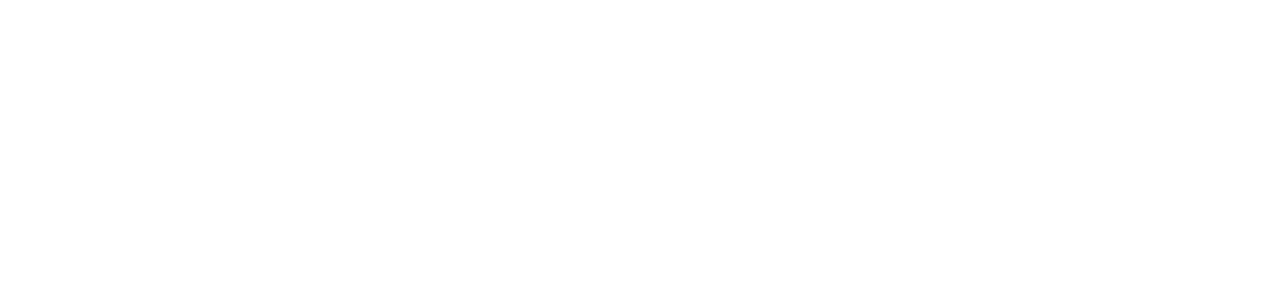
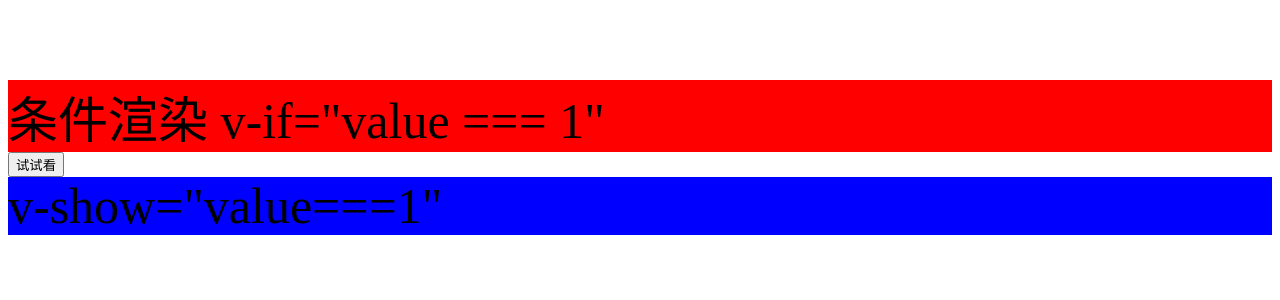
Before and after one commit to yuayuz/vue-learning, a Vue app in the folder vue/: page /ConditionalRendering in a window 1280 px wide. Before the commit this address had no page. Shown: the top 300 px of the page. Built offline with nearby package versions, Linux system fonts and the light colour scheme.

Commit message:
add `ConditionalRendering`

```diff
--- a/vue/src/router/index.ts
+++ b/vue/src/router/index.ts
@@ -4,6 +4,7 @@
 import ReactivityFundamentals from '@/views/ReactivityFundamentals.vue'
 import ComputedProperties from '@/views/ComputedProperties.vue'
 import ClassAndStyleBindings from '@/views/ClassAndStyleBindings.vue'
+import ConditionalRendering from '@/views/ConditionalRendering.vue'
 
 const router = createRouter({
   history: createWebHistory(import.meta.env.BASE_URL),
@@ -32,6 +33,11 @@
       path: '/ClassAndStyleBindings',
       name: 'ClassAndStyleBindings',
       component: ClassAndStyleBindings
+    },
+    {
+      path: '/ConditionalRendering',
+      name: 'ConditionalRendering',
+      component: ConditionalRendering
     }
   ]
 })
--- /dev/null
+++ b/vue/src/views/ConditionalRendering.vue
@@ -0,0 +1,40 @@
+<template>
+  <!--条件渲染：
+  v-if: 条件渲染一块内容，之后指令表达式为 true 时才会渲染
+  v-if: 为 v-if 添加一个“else”区块
+  v-else-if： 提供的是相应于 v-if 的“else if 区块”
+
+  可以在<template>中使用-->
+  <div v-if="value === 1" :style="{ background: 'red', fontSize: '50px' }">
+    条件渲染 v-if="value === 1"
+  </div>
+  <div v-else-if="value === 2" :style="{ background: 'yellow', fontSize: '50px' }">
+    条件渲染 v-else-if="value === 2"
+  </div>
+  <div v-else :style="{ background: 'green', fontSize: '50px' }">条件渲染 v-else</div>
+  <button @click="setValue">试试看</button>
+  <!--  v-show 会在 DOM 渲染中保留该元,仅切换了该元素上名为 display 的 CSS 属性。
+  v-show 不支持在 <template> 元素上使用，也不能和 v-else 搭配使用。-->
+  <div v-show="value === 1" :style="{ background: 'blue', fontSize: '50px' }">
+    v-show="value===1"
+  </div>
+  <!--  区别：
+  v-if 是“真实的”按条件渲染，因为它确保了在切换时，条件区块内的事件监听器和子组件都会被销毁与重建。
+  v-if 也是惰性的：如果在初次渲染时条件值为 false，则不会做任何事。条件区块只有当条件首次变为 true 时才被渲染。
+  相比之下，v-show 简单许多，元素无论初始条件如何，始终会被渲染，只有 CSS display 属性会被切换。
+  总的来说，v-if 有更高的切换开销，而 v-show 有更高的初始渲染开销。
+  因此，如果需要频繁切换，则使用 v-show 较好；如果在运行时绑定条件很少改变，则 v-if 会更合适。-->
+</template>
+
+<script setup lang="ts">
+import { ref } from 'vue'
+
+let value = ref(1)
+let setValue = function () {
+  value.value = ++value.value
+  if (value.value > 3) {
+    value.value = 1
+  }
+}
+</script>
+<style scoped></style>
--- a/vue/src/views/Home.vue
+++ b/vue/src/views/Home.vue
@@ -3,6 +3,7 @@
   <button @click="reactivityFundamentals">Reactivity Fundamentals</button>
   <button @click="computedProperties">Computed Properties</button>
   <button @click="classAndStyleBindings">Class and Style Bindings</button>
+  <button @click="conditionalRendering">Conditional Rendering</button>
 </template>
 <script setup lang="ts">
 import router from '@/router'
@@ -22,5 +23,9 @@
 let classAndStyleBindings = function () {
   router.push({ name: 'ClassAndStyleBindings' })
 }
+
+let conditionalRendering = function () {
+  router.push({ name: 'ConditionalRendering' })
+}
 </script>
 <style scoped></style>
```
